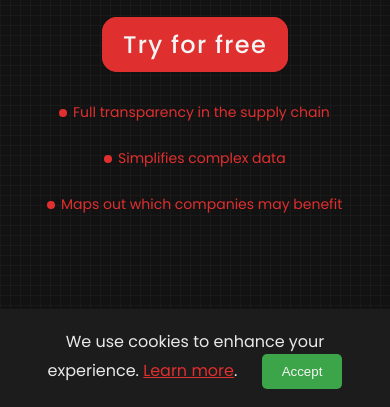
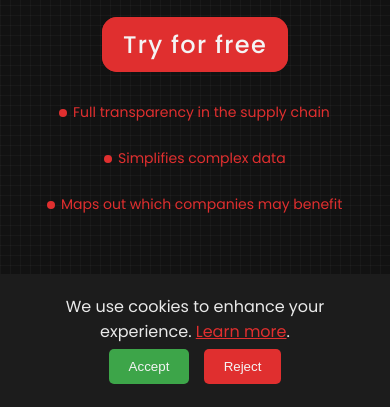
Before and after one commit to ehortlund/DS-backend-frontend, a website: page Dealscope VS/index.html in a window 390 px wide. Shown: the part 435-842 px from the top of the page. Drawn offline with Linux system fonts and the light colour scheme; no server answers.

Commit message:
padding fixed lets get kaniner

```diff
--- a/Dealscope VS/index.html
+++ b/Dealscope VS/index.html
@@ -15,10 +15,25 @@
   <body>
 
     <div id="cookie-popup" style="position: fixed; bottom: 0; left: 0; width: 100%; background-color: var(--black); color: var(--medium-white); padding: 20px; text-align: center; z-index: 1001; display: none;">
-        We use cookies to enhance your experience. <a href="Cookie Policy.html" style="color: var(--highlight-color); text-decoration: underline;">Learn more</a>.
-        <button id="accept-cookies" style="margin-left: 20px; padding: 10px 20px; background-color: var(--green); color: var(--white); border: none; border-radius: 5px; cursor: pointer;">Accept</button>
+        We use cookies to enhance your experience. <a href="Cookies_and_Privacy.html" style="color: var(--highlight-color); text-decoration: underline;">Learn more</a>.<br>
+        <div style="display: block;">
+            <button id="accept-cookies" style="margin: 5px; padding: 10px 20px; background-color: var(--green); color: var(--white); border: none; border-radius: 5px; cursor: pointer;">Accept</button>
+            <button id="reject-cookies" style="margin: 5px; padding: 10px 20px; background-color: var(--red); color: var(--white); border: none; border-radius: 5px; cursor: pointer;">Reject</button>
+        </div>
     </div>
 
+    <style>
+        @media (max-width: 768px) {
+            #cookie-popup div {
+                display: flex;
+                justify-content: center;
+                gap: 10px;
+            }
+            #cookie-popup button {
+                margin: 5px 0;
+            }
+        }
+    </style>
 
     <!-- Header -->
     <header class="main-header">
@@ -417,14 +432,22 @@
 
         const cookiePopup = document.getElementById('cookie-popup');
         const acceptCookies = document.getElementById('accept-cookies');
+        const rejectCookies = document.getElementById('reject-cookies');
 
-        // Kontrollera om användaren har accepterat cookies
+        // Visa popup efter 5 sekunder om inte samtycke finns
         if (!localStorage.getItem('cookiesAccepted')) {
-            cookiePopup.style.display = 'block';
+            setTimeout(() => {
+                cookiePopup.style.display = 'block';
+            }, 5000); // 5000 ms = 5 sekunder
         }
 
         acceptCookies.addEventListener('click', () => {
             localStorage.setItem('cookiesAccepted', 'true');
+            cookiePopup.style.display = 'none';
+        });
+
+        rejectCookies.addEventListener('click', () => {
+            localStorage.setItem('cookiesAccepted', 'false');
             cookiePopup.style.display = 'none';
         });
 
```
